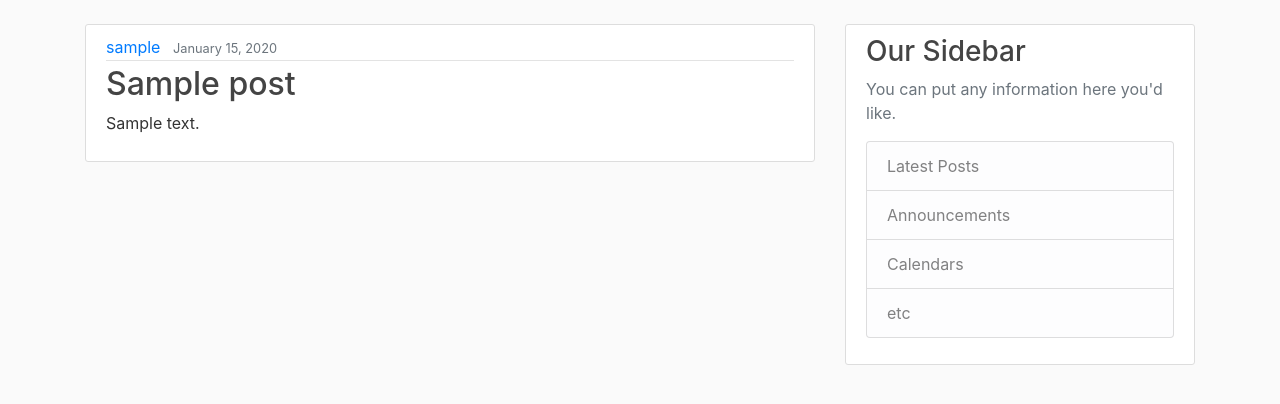
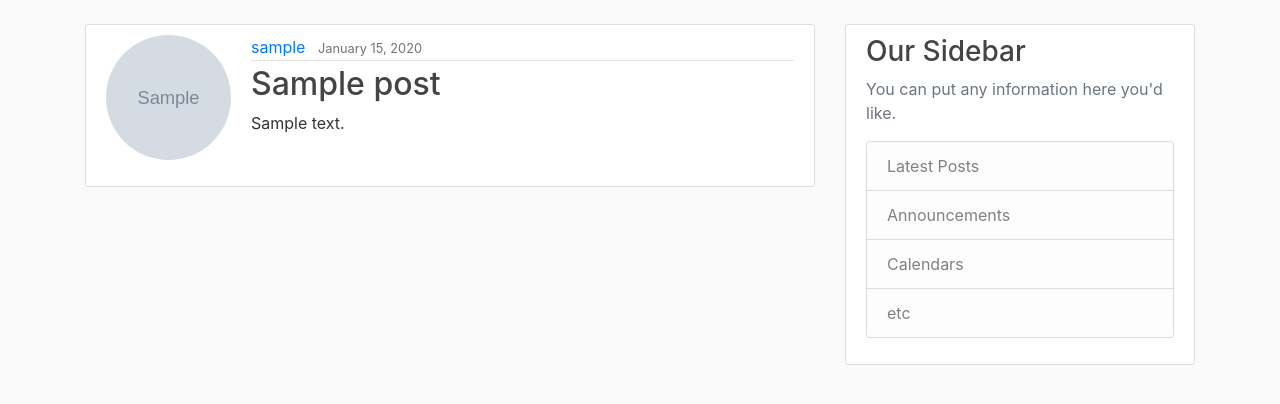
Before and after one commit to Nyame-Wolf/Django-blog, a Django app: page / in a window 1280 px wide. Shown: the part 56-460 px from the top of the page. Run offline with Django 3.2, Linux system fonts and the light colour scheme; tables that the repository leaves empty hold one stand-in row (values such as "Sample post"); grey boxes marked "Sample" are stand-in pictures; some libraries are stand-ins or nearby versions.

Commit message:
display the authors dpic alongside the post

```diff
--- a/blog_proj/blog_app/templates/blog_app/home.html
+++ b/blog_proj/blog_app/templates/blog_app/home.html
@@ -2,6 +2,7 @@
 {% block content %}
 {% for post in posts  %}
     <article class="media content-section">
+    <img src="{{ post.author.profile.image.url }}" alt="dp" class="rounded-circle account-img">
         <div class="media-body">
             <div class="article-metadata">
                 <a class="mr-2" href="#">{{ post.author }}</a>
```
